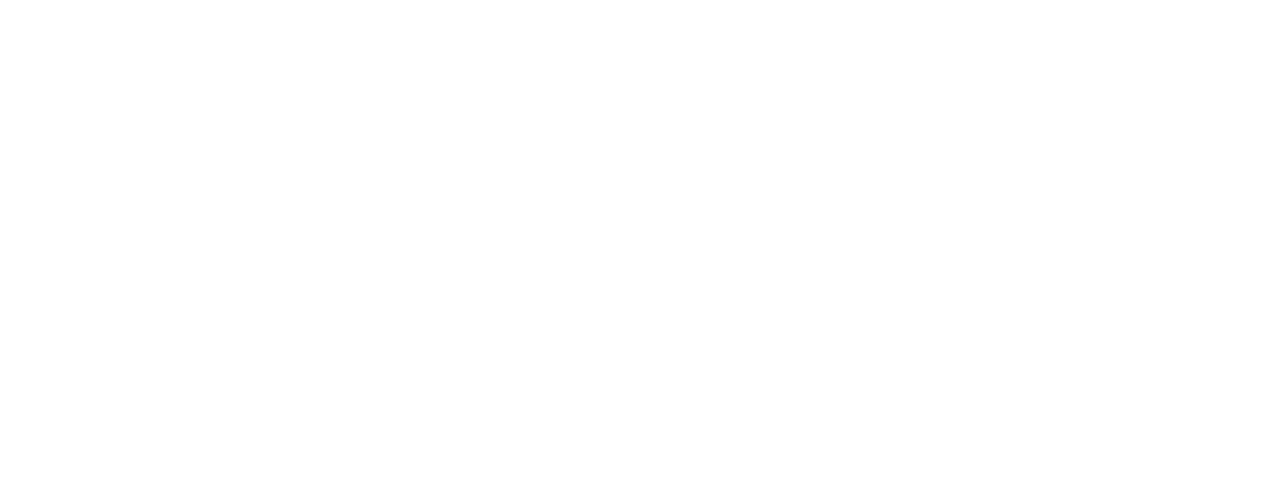
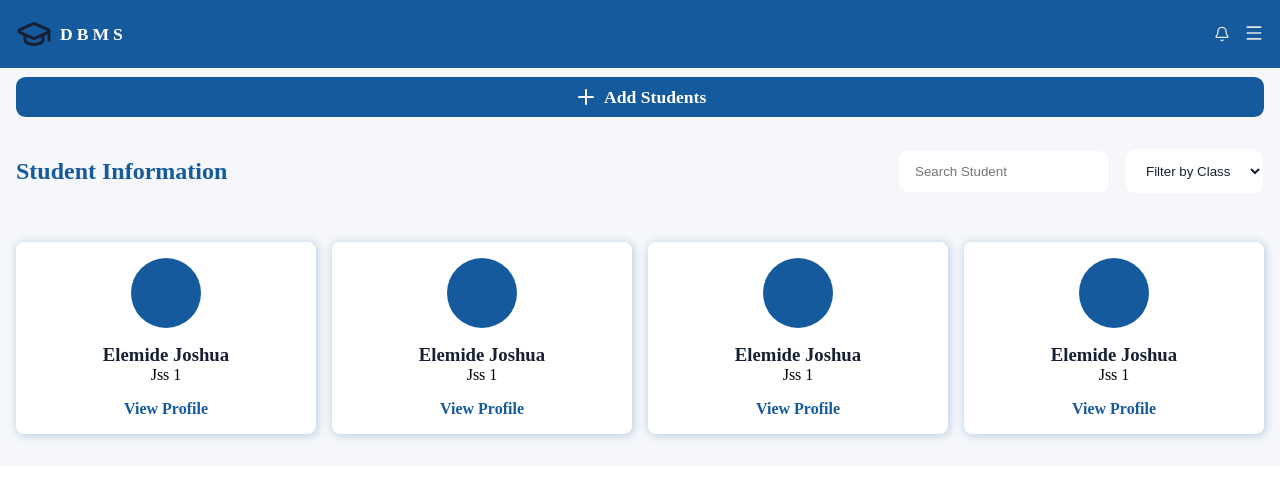
Before and after one commit to joshuadevhub/codveda-internship-2026, a React app in the folder level-3/task-2-school-management/frontend/: page /dashboard/students in a window 1280 px wide. Before the commit this address had no page. Shown: the top 482 px of the page. Built offline with nearby package versions, Linux system fonts and the light colour scheme; the HTML template or start-up script is replaced by a standard one.

Commit message:
feat: integrate students page with dashboard layout

```diff
--- a/level-3/task-2-school-management/frontend/src/App.jsx
+++ b/level-3/task-2-school-management/frontend/src/App.jsx
@@ -1,13 +1,16 @@
 import { Routes, Route } from "react-router-dom";
 import { Students } from "./components/Students";
 import { Home } from "./components/Home";
+import { DashboardLayout } from "./layouts/DashboardLayout";
 
 export default function App() {
   return (
     <>
       <Routes>
-        <Route path="/" element={<Home/>}/>
-        <Route path="/students" element={<Students/>} />
+        <Route path="/" element={<Home />} />
+        <Route path="/dashboard" element={<DashboardLayout />}>
+          <Route path="students" element={<Students />} />
+        </Route>
       </Routes>
     </>
   );
--- /dev/null
+++ b/level-3/task-2-school-management/frontend/src/components/Sidebar.jsx
@@ -0,0 +1,66 @@
+import styles from "./Sidebar.module.css";
+import { Link } from "react-router-dom";
+import image from "../assets/school-hero.jpg"
+import { BookOpenIcon, BriefcaseBusinessIcon, HomeIcon, SchoolIcon, SettingsIcon, UsersRoundIcon, X } from "lucide-react";
+
+export function Sidebar({menu, closeMenu}) {
+  return (
+    <nav className={`${styles.nav} ${menu ? styles.show : ""}`}>
+      <button onClick={closeMenu} aria-label="Close navigation menu">
+        <X className={styles.icon}/>
+      </button>
+      <section>
+        <img src={image} alt="Admin Picture" className={styles.image} />
+        <div>
+          <h3>Joshua Elemide</h3>
+          <p>The Admin</p>
+        </div>
+      </section>
+
+      <div className={styles.line}></div>
+
+      <ul>
+        <li>
+          <HomeIcon className={styles.icon} />
+          <Link to={"/dashboard"} className={styles.link} onClick={closeMenu}>
+            Dashboard
+          </Link>
+        </li>
+
+        <li>
+          <UsersRoundIcon className={styles.icon} />
+          <Link to={"students"} className={styles.link} onClick={closeMenu}>
+            Students
+          </Link>
+        </li>
+
+        <li>
+          <BriefcaseBusinessIcon className={styles.icon} />
+          <Link to={"/teachers"} className={styles.link} onClick={closeMenu}>
+            Teachers
+          </Link>
+        </li>
+
+        <li>
+          <SchoolIcon className={styles.icon} />
+          <Link to={"/classes"} className={styles.link} onClick={closeMenu}>
+            Classes
+          </Link>
+        </li>
+
+        <li>
+          <BookOpenIcon className={styles.icon} />
+          <Link to={"/subjects"} className={styles.link} onClick={closeMenu}>
+            Subjects
+          </Link>
+        </li>
+        <li>
+          <SettingsIcon className={styles.icon} />
+          <Link to={"/settings"} className={styles.link} onClick={closeMenu}>
+            Settings
+          </Link>
+        </li>
+      </ul>
+    </nav>
+  );
+}
--- /dev/null
+++ b/level-3/task-2-school-management/frontend/src/components/Sidebar.module.css
@@ -0,0 +1,72 @@
+.nav{
+  background-color: var(--primary-color);
+  min-height: 100vh;
+  width: 100%;
+  padding: 1.5rem;
+  position: fixed;
+  top: 0;
+  right: 0;
+  transform: translateX(100%);
+  transition: transform 0.6s ease-in-out;
+
+  button{
+    background-color: transparent;
+    border: none;
+    outline: none;
+  }
+  button > .icon{
+    color: #e5e5e5;
+    width: 20px;
+    height: 20px;
+  }
+}
+.nav.show{
+  transform: translateX(0);
+}
+.nav > section:first-of-type{
+  margin: 2.5rem 0 2rem 0;
+  display: flex;
+  align-items: center;
+  gap: 1rem;
+  color: rgba(229, 229, 229, 0.8);
+
+  div{
+    line-height: 1.4;
+  }
+
+  p{
+    font-size: 0.75rem;
+  }
+  img{
+    width: 65px;
+    height: 65px;
+    border-radius: 50%;
+  }
+}
+.line{
+  width: 1px;
+  height: 1px;
+  background-color: rgba(229, 229, 229, 0.2);
+  width: 100%;
+}
+
+.nav ul{
+  margin-top: 2.5rem;
+
+  li{
+    list-style: none;
+    display: flex;
+    align-items: center;
+    gap: 1rem;
+    margin-bottom: 1.6rem;
+
+    .link{
+      text-decoration: none;
+      color: rgba(229, 229, 229, 0.8);
+      font-weight: bold;
+    }
+    .icon{
+      color: rgba(229, 229, 229, 0.8);
+    }
+  }
+}
--- a/level-3/task-2-school-management/frontend/src/components/Students.jsx
+++ b/level-3/task-2-school-management/frontend/src/components/Students.jsx
@@ -25,11 +25,6 @@
   }
   return (
     <>
-      <header>
-        <span className="logo">Daybreak Model College</span>
-      </header>
-
-      <main className={styles.main}>
         <section className={styles.studentHeader}>
           <h1>Student Lists</h1>
           <p>A complete lists of all students with their details and status</p>
@@ -108,7 +103,6 @@
             </div>
           </div>
         </section>
-      </main>
     </>
   );
 }
--- a/level-3/task-2-school-management/frontend/src/components/Students.module.css
+++ b/level-3/task-2-school-management/frontend/src/components/Students.module.css
@@ -1,11 +1,5 @@
-.main {
-  padding: 3.4rem 1rem 2rem 1rem;
-  background-color: var(--light-background);
-  /* background-color: green; */
-}
-.main .studentHeader {
+.studentHeader {
   text-align: center;
-  padding-top: 1rem;
 }
 .addStudent {
   margin-top: 1rem;
@@ -15,8 +9,8 @@
   background-color: var(--primary-color);
   border: none;
   outline: none;
-  padding: 0.7rem 1rem;
-  border-radius: 0.5rem;
+  padding: 0.5rem 1rem;
+  border-radius: 0.6rem;
   align-items: center;
   justify-content: center;
   font-size: 1.1rem;
--- /dev/null
+++ b/level-3/task-2-school-management/frontend/src/layouts/DashboardLayout.jsx
@@ -0,0 +1,40 @@
+import { BellIcon, GraduationCap, HomeIcon, Menu, X } from "lucide-react";
+import styles from "./DashboardLayout.module.css";
+import { Sidebar } from "../components/Sidebar";
+import { useState } from "react";
+import { Outlet } from "react-router-dom";
+
+export function DashboardLayout() {
+  const [navbar, setNavbar] = useState(false);
+
+  const handleOpenMenu = () => {
+    setNavbar(true);
+  }
+
+  const handleCloseMenu = () => {
+    setNavbar(false);
+  }
+  return (
+    <>
+      <header className={styles.header}>
+        <div>
+          <GraduationCap className={styles.headerIcon} />
+          <span>DBMS</span>
+        </div>
+
+        <div>
+          <BellIcon className={styles.icon} />
+          <button onClick={handleOpenMenu} aria-label="Open navigation menu">
+            <Menu className={styles.icon}/>
+          </button>
+        </div>
+      </header>
+
+      <Sidebar menu={navbar} closeMenu={handleCloseMenu} />
+
+      <main className={styles.main}>
+        <Outlet/>
+      </main>
+    </>
+  );
+}
--- /dev/null
+++ b/level-3/task-2-school-management/frontend/src/layouts/DashboardLayout.module.css
@@ -0,0 +1,53 @@
+.main{
+  padding: 1rem 1rem 2rem 1rem;
+  background-color: var(--light-background);
+}
+.header {
+  background-color: var(--primary-color);
+  padding: 1rem;
+  display: flex;
+  align-items: center;
+  justify-content: space-between;
+}
+.header .icon {
+  color: var(--white-color);
+}
+.header > div:first-child {
+  display: flex;
+  align-items: center;
+  gap: 0.5rem;
+
+  .headerIcon {
+    color: var(--text-color);
+    width: 36px;
+    height: 36px;
+  }
+  span {
+    font-size: 1.1rem;
+    font-weight: bold;
+    color: var(--white-color);
+    letter-spacing: 0.25rem;
+  }
+}
+.header > div:last-child {
+  display: flex;
+  gap: 0.9rem;
+  align-items: center;
+  justify-content: center;
+
+  .icon{
+    width: 20px;
+    height: 20px;
+    color: #e5e5e5;
+  }
+  > .icon{
+    width: 16px;
+    height: 16px;
+  }
+
+  button {
+    background-color: transparent;
+    border: none;
+    outline: none;
+  }
+}
```
